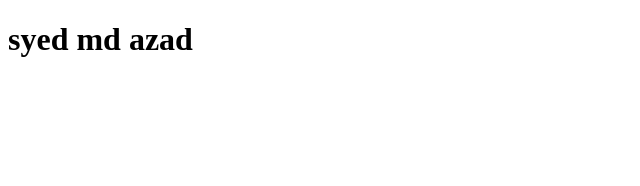
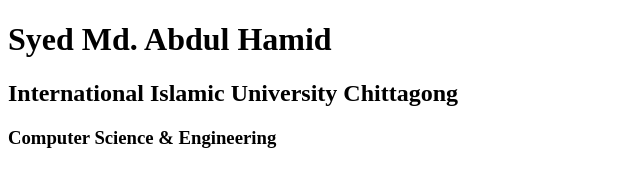
Before and after one commit to SMhamidAzad/my-second-repo, a plain HTML site: page index.html in a window 1280 px wide. Shown: the whole page, without its empty margins (0-640 px from the left). Drawn offline with Linux system fonts and the light colour scheme.

Commit message:
added header

```diff
--- a/index.html
+++ b/index.html
@@ -7,6 +7,8 @@
     <title>Document</title>
 </head>
 <body>
-    <h1>syed md azad</h1>
+    <h1>Syed Md. Abdul Hamid</h1>
+    <h2>International Islamic University Chittagong</h2>
+    <h3>Computer Science & Engineering</h3>
 </body>
 </html>
```
